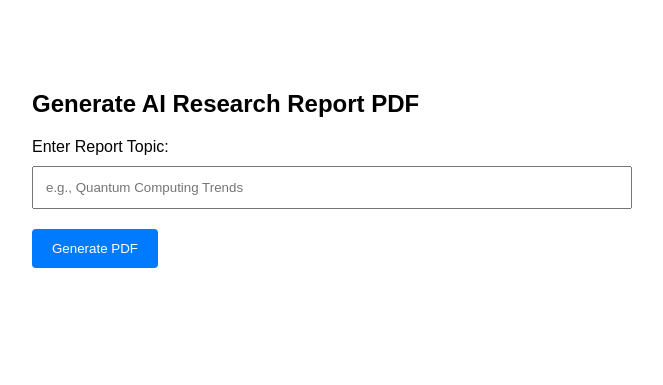
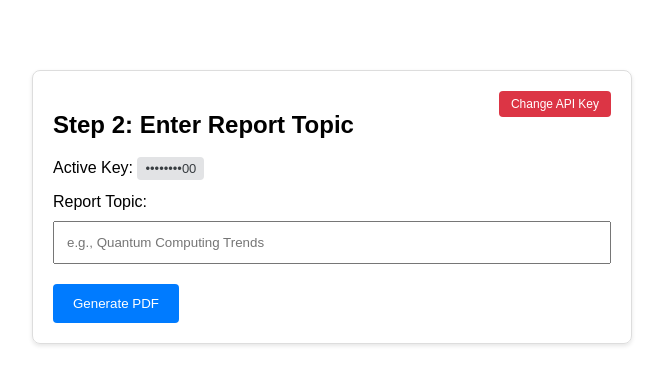
Before and after one commit to BadrulDev/CVCL, a Flask app: page / in a window 1280 px wide. Shown: the top 385 px of the page, without its empty margins (308-971 px from the left). Run offline with Flask 3, Linux system fonts and the light colour scheme.

Commit message:
added api key checker
if api key is invalid or null, it will ask user to prompt their api key before begin generating the pdf

```diff
--- a/folder/app.py
+++ b/folder/app.py
@@ -1,21 +1,21 @@
 import os
-from flask import Flask, render_template, request
-from dotenv import load_dotenv
+from flask import Flask, render_template, request, redirect, url_for, session
+from dotenv import load_dotenv, set_key
 from google import genai
 from google.genai import types
 from google.genai.errors import APIError
 
 import tools
 
-load_dotenv()
+# Load .env file from the root directory
+env_path = os.path.abspath(os.path.join(os.path.dirname(__file__), "..", ".env"))
+load_dotenv(env_path)
 
 base_dir = os.path.abspath(os.path.dirname(__file__))
 template_dir = os.path.join(base_dir, "..", "templates")
 
 app = Flask(__name__, template_folder=template_dir)
-
-# Initialize Gemini Client
-client = genai.Client(api_key=os.getenv("GEMINI_API_KEY"))
+app.secret_key = "super_secret_session_key_change_in_prod"
 
 tools_list = [tools.make_pdf_document]
 
@@ -26,31 +26,83 @@ system_prompt = (
     "3. Confirm the file generation."
 )
 
+def get_active_api_key():
+    """
+    Priority:
+    1. Check root .env file / os.environ
+    2. Check Flask user session (if user manually entered it via web form)
+    """
+    # Always refresh from .env file first
+    load_dotenv(env_path, override=True)
+    env_key = os.getenv("GEMINI_API_KEY")
+
+    if env_key and env_key.strip():
+        return env_key.strip()
+
+    session_key = session.get("api_key")
+    if session_key and session_key.strip():
+        return session_key.strip()
+
+    return None
+
 @app.route("/", methods=["GET"])
 def index():
-    return render_template("index.html")
+    api_key = get_active_api_key()
+    has_key = bool(api_key)
+    masked_key = api_key[-2:] if has_key else ""
+    return render_template("index.html", has_api_key=has_key, masked_key=masked_key)
+
+@app.route("/save-key", methods=["POST"])
+def save_key():
+    key = request.form.get("api_key", "").strip()
+    if key:
+        # Create .env if missing and write the key
+        if not os.path.exists(env_path):
+            open(env_path, 'w').close()
+        set_key(env_path, "GEMINI_API_KEY", key)
+        os.environ["GEMINI_API_KEY"] = key
+        session["api_key"] = key
+    return redirect(url_for("index"))
+
+@app.route("/clear-key", methods=["GET"])
+def clear_key():
+    # Optional: clears session and removes from runtime env
+    session.pop("api_key", None)
+    if "GEMINI_API_KEY" in os.environ:
+        del os.environ["GEMINI_API_KEY"]
+    return redirect(url_for("index"))
 
 @app.route("/generate", methods=["POST"])
 def generate():
+    api_key = get_active_api_key()
+
+    if not api_key:
+        return redirect(url_for("index"))
+
     topic = request.form.get("topic")
 
-    chat = client.chats.create(
-        model="gemini-3.6-flash",
-        config=types.GenerateContentConfig(
-            system_instruction=system_prompt,
-            tools=tools_list,
-            temperature=0.3
+    try:
+        client = genai.Client(api_key=api_key)
+
+        chat = client.chats.create(
+            model="gemini-3.6-flash",
+            config=types.GenerateContentConfig(
+                system_instruction=system_prompt,
+                tools=tools_list,
+                temperature=0.3
+            )
         )
-    )
 
-    DAILY_REQUEST_LIMIT = 1500  # Default Free Tier RPD for Gemini gemini-3.6-flash
+        response = chat.send_message(
+            f"Please create a concise report PDF on the topic: '{topic}'."
+        )
 
-    # Prompt Gemini with user-submitted topic
-    response = chat.send_message(
-        f"Please create a concise report PDF on the topic: '{topic}'."
-    )
+        masked_key = api_key[-2:]
+        return render_template("index.html", has_api_key=True, masked_key=masked_key, result=response.text)
 
-    return render_template("index.html", result=response.text)
+    except APIError as e:
+        masked_key = api_key[-2:]
+        return render_template("index.html", has_api_key=True, masked_key=masked_key, result=f"API Error: {e.message}")
 
 if __name__ == "__main__":
     app.run(debug=True, port=5000)
--- a/templates/index.html
+++ b/templates/index.html
@@ -5,24 +5,49 @@
     <title>AI Document Generator</title>
     <style>
         body { font-family: Arial, sans-serif; max-width: 600px; margin: 50px auto; padding: 20px; }
-        input[type="text"] { width: 100%; padding: 12px; margin: 10px 0 20px; box-sizing: border-box; }
+        input[type="text"], input[type="password"] { width: 100%; padding: 12px; margin: 10px 0 20px; box-sizing: border-box; }
         button { background-color: #007bff; color: white; padding: 12px 20px; border: none; cursor: pointer; border-radius: 4px; }
         button:hover { background-color: #0056b3; }
+        .reset-btn { background-color: #dc3545; float: right; padding: 6px 12px; font-size: 12px; }
+        .reset-btn:hover { background-color: #bd2130; }
         .result { margin-top: 20px; padding: 15px; border-radius: 4px; background: #f4f4f4; }
+        .card { border: 1px solid #ddd; padding: 20px; border-radius: 8px; box-shadow: 0 2px 4px rgba(0,0,0,0.1); }
+        .badge { background: #e2e3e5; color: #383d41; padding: 4px 8px; border-radius: 4px; font-size: 13px; }
     </style>
 </head>
 <body>
-    <h2>Generate AI Research Report PDF</h2>
-    <form method="POST" action="/generate">
-        <label for="topic">Enter Report Topic:</label>
-        <input type="text" id="topic" name="topic" placeholder="e.g., Quantum Computing Trends" required>
-        <button type="submit">Generate PDF</button>
-    </form>
+
+    <div class="card">
+        {% if not has_api_key %}
+        <!-- STEP 1: API KEY PROMPT -->
+        <h2>Step 1: Enter Gemini API Key</h2>
+        <p>Please provide your API key before generating reports.</p>
+        <form method="POST" action="/save-key">
+            <label for="api_key">Gemini API Key:</label>
+            <input type="password" id="api_key" name="api_key" placeholder="AIzaSy..." required>
+            <button type="submit">Set API Key</button>
+        </form>
+
+        {% else %}
+        <!-- STEP 2: TOPIC GENERATION PROMPT -->
+        <a href="/clear-key"><button class="reset-btn">Change API Key</button></a>
+        <h2>Step 2: Enter Report Topic</h2>
+        <p>Active Key: <span class="badge">••••••••{{ masked_key }}</span></p>
+
+        <form method="POST" action="/generate">
+            <label for="topic">Report Topic:</label>
+            <input type="text" id="topic" name="topic" placeholder="e.g., Quantum Computing Trends" required>
+            <button type="submit">Generate PDF</button>
+        </form>
+        {% endif %}
+    </div>
 
     {% if result %}
     <div class="result">
-        <p><strong>Status:</strong> {{ result }}</p>
+        <p><strong>Status:</strong></p>
+        <p>{{ result }}</p>
     </div>
     {% endif %}
+
 </body>
 </html>
```
Also changed, not shown: README.md.
